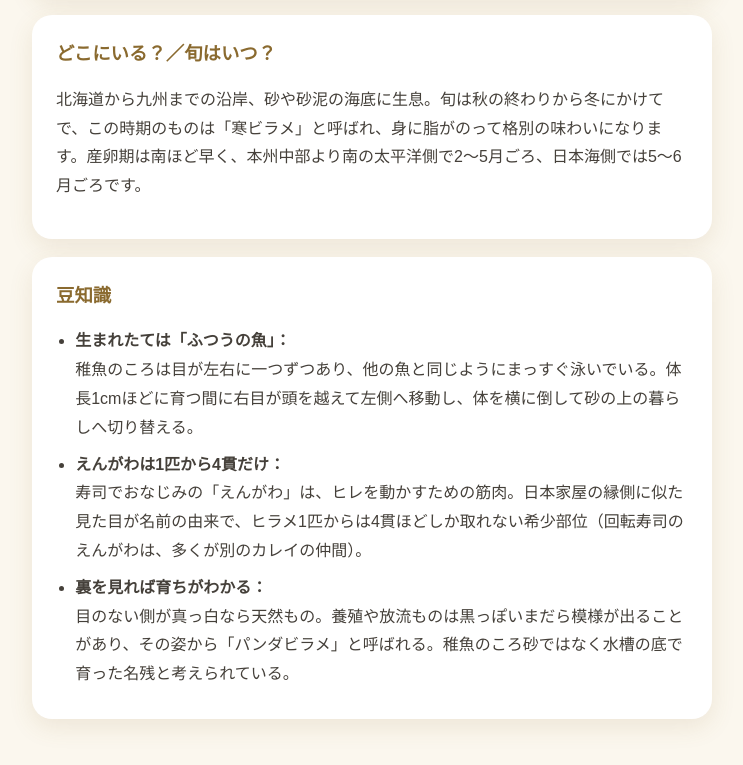
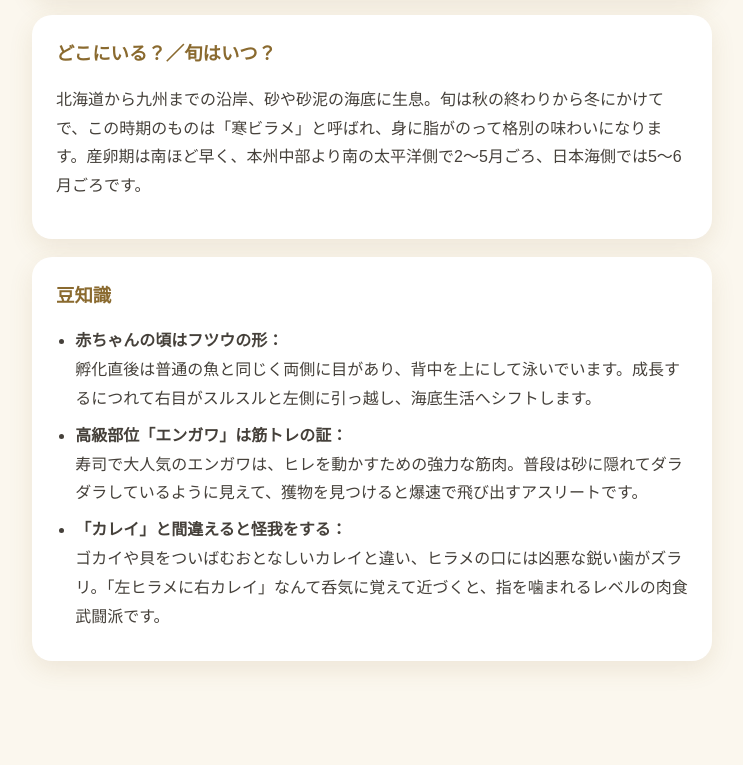
Before and after one commit to arlemcompany-lang/zauo-seabream, a plain HTML site: page 平目/index.html in a window 1280 px wide. Shown: the part 1552-2317 px from the top of the page, without its empty margins (268-1011 px from the left). After the commit the page ends 2291 px from the top, so only its background shows below. Drawn offline with Linux system fonts and the light colour scheme.

Commit message:
平目ページ: 豆知識3件をユーザー原稿に差し替え（8言語）
赤ちゃんの頃はフツウの形／エンガワは筋トレの証／カレイと間違えると怪我をする。
事実関係で2点だけ調整: 「地底生活」→「海底生活」、
「草食寄りのカレイ」→「ゴカイや貝をついばむおとなしいカレイ」。

Co-Authored-By: Claude Opus 5 <noreply@anthropic.com>
Claude-Session: https://claude.ai/code/session_013rR7XAXYpGtLQK3brMsrBX

```diff
--- a/平目/index.html
+++ b/平目/index.html
@@ -283,9 +283,9 @@
   <div class="card">
     <h2 data-i18n="trivia_h2">豆知識</h2>
     <ul class="trivia-list">
-      <li data-i18n-html="tr1"><strong>生まれたては「ふつうの魚」：</strong><br>稚魚のころは目が左右に一つずつあり、他の魚と同じようにまっすぐ泳いでいる。体長1cmほどに育つ間に右目が頭を越えて左側へ移動し、体を横に倒して砂の上の暮らしへ切り替える。</li>
-      <li data-i18n-html="tr2"><strong>えんがわは1匹から4貫だけ：</strong><br>寿司でおなじみの「えんがわ」は、ヒレを動かすための筋肉。日本家屋の縁側に似た見た目が名前の由来で、ヒラメ1匹からは4貫ほどしか取れない希少部位（回転寿司のえんがわは、多くが別のカレイの仲間）。</li>
-      <li data-i18n-html="tr3"><strong>裏を見れば育ちがわかる：</strong><br>目のない側が真っ白なら天然もの。養殖や放流ものは黒っぽいまだら模様が出ることがあり、その姿から「パンダビラメ」と呼ばれる。稚魚のころ砂ではなく水槽の底で育った名残と考えられている。</li>
+      <li data-i18n-html="tr1"><strong>赤ちゃんの頃はフツウの形：</strong><br>孵化直後は普通の魚と同じく両側に目があり、背中を上にして泳いでいます。成長するにつれて右目がスルスルと左側に引っ越し、海底生活へシフトします。</li>
+      <li data-i18n-html="tr2"><strong>高級部位「エンガワ」は筋トレの証：</strong><br>寿司で大人気のエンガワは、ヒレを動かすための強力な筋肉。普段は砂に隠れてダラダラしているように見えて、獲物を見つけると爆速で飛び出すアスリートです。</li>
+      <li data-i18n-html="tr3"><strong>「カレイ」と間違えると怪我をする：</strong><br>ゴカイや貝をついばむおとなしいカレイと違い、ヒラメの口には凶悪な鋭い歯がズラリ。「左ヒラメに右カレイ」なんて呑気に覚えて近づくと、指を噛まれるレベルの肉食武闘派です。</li>
     </ul>
   </div>
 </main>
@@ -313,9 +313,9 @@ var I18N = {
     where_h2: "どこにいる？／旬はいつ？",
     where_text: "北海道から九州までの沿岸、砂や砂泥の海底に生息。旬は秋の終わりから冬にかけてで、この時期のものは「寒ビラメ」と呼ばれ、身に脂がのって格別の味わいになります。産卵期は南ほど早く、本州中部より南の太平洋側で2〜5月ごろ、日本海側では5〜6月ごろです。",
     trivia_h2: "豆知識",
-    tr1: "<strong>生まれたては「ふつうの魚」：</strong><br>稚魚のころは目が左右に一つずつあり、他の魚と同じようにまっすぐ泳いでいる。体長1cmほどに育つ間に右目が頭を越えて左側へ移動し、体を横に倒して砂の上の暮らしへ切り替える。",
-    tr2: "<strong>えんがわは1匹から4貫だけ：</strong><br>寿司でおなじみの「えんがわ」は、ヒレを動かすための筋肉。日本家屋の縁側に似た見た目が名前の由来で、ヒラメ1匹からは4貫ほどしか取れない希少部位（回転寿司のえんがわは、多くが別のカレイの仲間）。",
-    tr3: "<strong>裏を見れば育ちがわかる：</strong><br>目のない側が真っ白なら天然もの。養殖や放流ものは黒っぽいまだら模様が出ることがあり、その姿から「パンダビラメ」と呼ばれる。稚魚のころ砂ではなく水槽の底で育った名残と考えられている。"
+    tr1: "<strong>赤ちゃんの頃はフツウの形：</strong><br>孵化直後は普通の魚と同じく両側に目があり、背中を上にして泳いでいます。成長するにつれて右目がスルスルと左側に引っ越し、海底生活へシフトします。",
+    tr2: "<strong>高級部位「エンガワ」は筋トレの証：</strong><br>寿司で大人気のエンガワは、ヒレを動かすための強力な筋肉。普段は砂に隠れてダラダラしているように見えて、獲物を見つけると爆速で飛び出すアスリートです。",
+    tr3: "<strong>「カレイ」と間違えると怪我をする：</strong><br>ゴカイや貝をついばむおとなしいカレイと違い、ヒラメの口には凶悪な鋭い歯がズラリ。「左ヒラメに右カレイ」なんて呑気に覚えて近づくと、指を噛まれるレベルの肉食武闘派です。"
   },
   "en": {
     title: "Flounder (Hirame) | ZAUO Meguro",
@@ -336,9 +336,9 @@ var I18N = {
     where_h2: "Where does it live? / When is it in season?",
     where_text: "It lives along the coasts of Japan from Hokkaido to Kyushu, on sandy and muddy seabeds. The season runs from late autumn through winter; fish caught in the cold months are called kan-birame and are at their fattest and finest. Spawning comes earlier the further south you go: around February to May on the Pacific side of central and southern Honshu, and around May to June on the Sea of Japan side.",
     trivia_h2: "Fun Facts",
-    tr1: "<strong>It is born as an ordinary fish:</strong><br>As a larva it has one eye on each side and swims upright like any other fish. By the time it grows to about 1 cm, the right eye travels over the head to the left side, and the fish tips onto its side to begin life on the sand.",
-    tr2: "<strong>Only four pieces of engawa per fish:</strong><br>Engawa, the prized cut in sushi, is the muscle that drives the fin. The name comes from the engawa veranda of a traditional Japanese house, which it resembles. A single flounder yields only about four pieces (the engawa at conveyor-belt sushi usually comes from other flatfish).",
-    tr3: "<strong>Turn it over and you can tell how it grew up:</strong><br>If the blind side is pure white, the fish is wild. Farmed and released fish often show dark blotches there, which earns them the nickname panda-birame. The marks are thought to be a trace of growing up on a tank floor instead of sand."
+    tr1: "<strong>As a baby it looks like an ordinary fish:</strong><br>Just after hatching it has an eye on each side and swims back-up like any other fish. As it grows, the right eye slides across to the left side and the fish moves into life on the seabed.",
+    tr2: "<strong>Engawa, the prized cut, is proof of its workouts:</strong><br>The engawa that sushi lovers queue for is the powerful muscle that drives the fin. It may look like it is lazing about buried in the sand, but the moment it spots prey it bursts out of hiding like an athlete.",
+    tr3: "<strong>Mistake it for a karei and you may get hurt:</strong><br>Unlike the mild-mannered karei, which picks at worms and shellfish, the hirame has a mouth lined with viciously sharp teeth. Remember only the old rhyme «hirame on the left, karei on the right» and reach in casually, and this meat-eating brawler will bite your finger."
   },
   "zh": {
     title: "比目鱼（Hirame）| ZAUO 目黑店",
@@ -359,9 +359,9 @@ var I18N = {
     where_h2: "栖息在哪里？／什么时候最当季？",
     where_text: "分布于北海道至九州的沿岸，栖息在沙质或泥沙质的海底。旬期为晚秋到冬季，寒冷时节捕获的被称为「寒比目鱼」，脂肪肥美、风味最佳。产卵期越往南越早：本州中部以南的太平洋一侧约为2〜5月，日本海一侧约为5〜6月。",
     trivia_h2: "小知识",
-    tr1: "<strong>刚出生时是「普通的鱼」：</strong><br>幼鱼时期两只眼睛左右各一只，像其他鱼一样直立游泳。长到约1厘米的过程中，右眼会越过头顶移到左侧，身体随之侧倒，开始在沙地上生活。",
-    tr2: "<strong>一条鱼只有四贯「缘侧」：</strong><br>寿司中人气很高的「えんがわ（缘侧）」，其实是驱动鱼鳍的肌肉。名字来自它形似日本房屋的外廊。一条比目鱼只能取出约四贯，十分珍贵（回转寿司的缘侧多半取自其他鲽科鱼）。",
-    tr3: "<strong>翻过来就知道它是怎么长大的：</strong><br>无眼的一面纯白的是天然鱼；养殖或放流的常会出现黑色斑块，因此被称为「熊猫比目鱼」。据说这是幼鱼时期不是在沙地、而是在水槽底部长大的痕迹。"
+    tr1: "<strong>小时候是「普通的鱼」：</strong><br>刚孵化时和其他鱼一样两侧各有一只眼睛，背朝上游泳。随着长大，右眼会慢慢「搬家」到左侧，转而开始海底的生活。",
+    tr2: "<strong>高级部位「缘侧」是健身的成果：</strong><br>寿司中大受欢迎的「缘侧」，是驱动鱼鳍的强力肌肉。平时看似埋在沙里懒洋洋，一旦发现猎物便像运动员一样爆发式冲出。",
+    tr3: "<strong>把它当成鲽鱼可是会受伤的：</strong><br>与啄食沙蚕和贝类、性情温和的鲽鱼不同，比目鱼口中长满凶狠的利齿。只记着「左比目右鲽」就大意靠近，可是会被这位肉食派狠狠咬到手指的。"
   },
   "ko": {
     title: "광어(히라메) | ZAUO 메구로점",
@@ -382,9 +382,9 @@ var I18N = {
     where_h2: "어디에 살까? / 제철은 언제?",
     where_text: "홋카이도부터 규슈까지의 연안, 모래나 뻘이 섞인 바닥에 삽니다. 제철은 늦가을부터 겨울까지로, 이 시기의 광어는 「간비라메(寒ビラメ)」라 불리며 기름이 올라 가장 맛있습니다. 산란기는 남쪽일수록 빨라서 혼슈 중부 이남의 태평양 쪽은 2〜5월경, 동해 쪽은 5〜6월경입니다.",
     trivia_h2: "토막 상식",
-    tr1: "<strong>태어났을 때는 「평범한 물고기」:</strong><br>치어 때는 눈이 좌우에 하나씩 있고 다른 물고기처럼 똑바로 헤엄칩니다. 몸길이 1cm 정도로 자라는 사이에 오른쪽 눈이 머리를 넘어 왼쪽으로 이동하고, 몸을 옆으로 눕혀 모래 위 생활로 바꿉니다.",
-    tr2: "<strong>엔가와는 한 마리에 4점뿐:</strong><br>초밥으로 인기 있는 「엔가와」는 지느러미를 움직이는 근육입니다. 일본 가옥의 툇마루(엔가와)를 닮아서 붙은 이름으로, 광어 한 마리에서 4점 정도밖에 나오지 않는 귀한 부위입니다(회전초밥의 엔가와는 대부분 다른 가자미류입니다).",
-    tr3: "<strong>뒤집어 보면 자란 환경을 알 수 있다:</strong><br>눈이 없는 쪽이 새하얗다면 자연산입니다. 양식이나 방류된 개체는 검은 얼룩이 생기는 경우가 있어 「판다 광어」라고 불립니다. 치어 시절 모래가 아닌 수조 바닥에서 자란 흔적으로 여겨집니다."
+    tr1: "<strong>어릴 때는 「평범한 물고기」:</strong><br>부화 직후에는 다른 물고기처럼 양쪽에 눈이 하나씩 있고 등을 위로 한 채 헤엄칩니다. 자라면서 오른쪽 눈이 스르르 왼쪽으로 이사하고, 바닥 생활로 옮겨 갑니다.",
+    tr2: "<strong>고급 부위 「엔가와」는 근력 운동의 증거:</strong><br>초밥에서 인기 높은 엔가와는 지느러미를 움직이는 강력한 근육입니다. 평소에는 모래에 숨어 느긋해 보이지만, 먹이를 발견하면 폭발적으로 튀어나가는 운동선수입니다.",
+    tr3: "<strong>가자미로 착각하면 다칩니다:</strong><br>갯지렁이나 조개를 쪼아 먹는 순한 가자미와 달리, 광어의 입에는 날카로운 이빨이 빼곡합니다. 「왼쪽 광어, 오른쪽 가자미」라는 말만 믿고 무심코 다가가면 손가락을 물릴 수 있는 육식 파이터입니다."
   },
   "es": {
     title: "Platija (Hirame) | ZAUO Meguro",
@@ -405,9 +405,9 @@ var I18N = {
     where_h2: "¿Dónde vive? / ¿Cuál es su temporada?",
     where_text: "Vive en las costas de Japón, desde Hokkaido hasta Kyushu, sobre fondos de arena y fango. Su temporada va del final del otoño al invierno: los ejemplares de los meses fríos se llaman kan-birame y son los más grasos y sabrosos. El desove se adelanta cuanto más al sur: de febrero a mayo en la vertiente del Pacífico del centro y sur de Honshu, y de mayo a junio en la vertiente del mar de Japón.",
     trivia_h2: "Curiosidades",
-    tr1: "<strong>Nace como un pez cualquiera:</strong><br>De larva tiene un ojo a cada lado y nada erguida como los demás peces. Antes de alcanzar 1 cm, el ojo derecho migra por encima de la cabeza hasta el lado izquierdo y el pez se tumba de costado para empezar su vida sobre la arena.",
-    tr2: "<strong>Solo cuatro piezas de engawa por pez:</strong><br>El engawa, el corte más apreciado en el sushi, es el músculo que mueve la aleta. Debe su nombre al engawa, la galería de las casas japonesas, a la que se parece. De una platija salen apenas cuatro piezas (el engawa del sushi de cinta suele venir de otros peces planos).",
-    tr3: "<strong>Dale la vuelta y sabrás cómo creció:</strong><br>Si la cara ciega es de un blanco puro, el pez es salvaje. Los de piscifactoría o repoblación suelen presentar manchas oscuras, por lo que se les apoda panda-birame. Se cree que son huella de haber crecido sobre el suelo de un tanque en lugar de sobre arena."
+    tr1: "<strong>De pequeña parece un pez cualquiera:</strong><br>Recién eclosionada tiene un ojo a cada lado y nada con el lomo hacia arriba, como los demás peces. A medida que crece, el ojo derecho se desliza hasta el lado izquierdo y el animal se muda a la vida sobre el fondo marino.",
+    tr2: "<strong>El engawa, la parte más cotizada, es fruto del entrenamiento:</strong><br>El engawa que tanto gusta en el sushi es el potente músculo que mueve la aleta. Parece que holgazanea enterrada en la arena, pero en cuanto ve una presa sale disparada como una atleta.",
+    tr3: "<strong>Confundirla con un karei puede costarte un mordisco:</strong><br>A diferencia del tranquilo karei, que picotea gusanos y moluscos, la boca del hirame está llena de dientes afiladísimos. Si te fías solo del dicho «hirame a la izquierda, karei a la derecha» y te acercas sin cuidado, este carnívoro peleón te morderá el dedo."
   },
   "it": {
     title: "Passera (Hirame) | ZAUO Meguro",
@@ -428,9 +428,9 @@ var I18N = {
     where_h2: "Dove vive? / Qual è la stagione?",
     where_text: "Vive lungo le coste del Giappone, dall'Hokkaido al Kyushu, su fondali di sabbia e fango. La stagione va dal tardo autunno all'inverno: gli esemplari dei mesi freddi si chiamano kan-birame e sono i più grassi e saporiti. La riproduzione è tanto più precoce quanto più si scende a sud: da febbraio a maggio sul versante pacifico dell'Honshu centro-meridionale, da maggio a giugno sul versante del Mar del Giappone.",
     trivia_h2: "Curiosità",
-    tr1: "<strong>Nasce come un pesce qualsiasi:</strong><br>Da larva ha un occhio per lato e nuota dritta come tutti gli altri pesci. Prima di raggiungere il centimetro, l'occhio destro migra scavalcando la testa fino al lato sinistro e il pesce si corica su un fianco per iniziare la vita sulla sabbia.",
-    tr2: "<strong>Solo quattro bocconi di engawa per pesce:</strong><br>L'engawa, il taglio più ricercato nel sushi, è il muscolo che muove la pinna. Il nome viene dall'engawa, la veranda delle case giapponesi, a cui somiglia. Da una passera si ricavano appena quattro pezzi (quello dei sushi a nastro viene quasi sempre da altri pesci piatti).",
-    tr3: "<strong>Girala e capirai come è cresciuta:</strong><br>Se il lato cieco è bianco candido, il pesce è selvatico. Gli esemplari d'allevamento o di ripopolamento mostrano spesso macchie scure, tanto da essere soprannominati panda-birame. Si pensa siano il segno di una crescita sul fondo di una vasca anziché sulla sabbia."
+    tr1: "<strong>Da piccola sembra un pesce qualsiasi:</strong><br>Appena schiusa ha un occhio per lato e nuota con il dorso in su, come tutti gli altri pesci. Crescendo, l'occhio destro scivola fino al lato sinistro e il pesce passa alla vita sul fondale.",
+    tr2: "<strong>L'engawa, la parte più pregiata, è frutto di allenamento:</strong><br>L'engawa tanto amato nel sushi è il muscolo potente che muove la pinna. Sembra oziare sepolta nella sabbia, ma appena avvista una preda schizza fuori come un'atleta.",
+    tr3: "<strong>Scambiarla per un karei può costare un morso:</strong><br>A differenza del mite karei, che spilucca vermi e molluschi, la bocca dell'hirame è irta di denti aguzzi. Se ci si fida solo del detto «hirame a sinistra, karei a destra» e ci si avvicina con leggerezza, questo carnivoro attaccabrighe morde il dito."
   },
   "vi": {
     title: "Cá bơn (Hirame) | ZAUO Meguro",
@@ -451,9 +451,9 @@ var I18N = {
     where_h2: "Sống ở đâu? / Mùa ngon nhất là khi nào?",
     where_text: "Cá sống dọc bờ biển Nhật Bản từ Hokkaido đến Kyushu, trên đáy cát hoặc cát bùn. Mùa ngon nhất là từ cuối thu sang đông; cá bắt vào mùa lạnh được gọi là kan-birame, béo và ngon nhất. Mùa sinh sản càng về phía nam càng sớm: khoảng tháng 2 đến tháng 5 ở phía Thái Bình Dương của miền trung và nam Honshu, khoảng tháng 5 đến tháng 6 ở phía biển Nhật Bản.",
     trivia_h2: "Có thể bạn chưa biết",
-    tr1: "<strong>Khi mới sinh ra nó là một con cá bình thường:</strong><br>Lúc còn là cá bột, mắt nằm mỗi bên một con và cá bơi thẳng như mọi loài khác. Đến khi dài khoảng 1 cm, mắt phải di chuyển vượt qua đỉnh đầu sang bên trái, cá nghiêng mình nằm xuống và bắt đầu cuộc sống trên cát.",
-    tr2: "<strong>Mỗi con chỉ có bốn miếng engawa:</strong><br>«Engawa» nổi tiếng trong sushi chính là phần cơ điều khiển vây cá. Tên gọi bắt nguồn từ hành lang engawa của nhà Nhật vì hình dáng giống nhau. Một con cá bơn chỉ cho khoảng bốn miếng nên rất quý (engawa ở sushi băng chuyền phần lớn lấy từ các loài cá dẹt khác).",
-    tr3: "<strong>Lật mặt dưới lên là biết cá lớn lên ở đâu:</strong><br>Nếu mặt không có mắt trắng tinh thì đó là cá tự nhiên. Cá nuôi hoặc cá thả thường có những mảng sẫm màu nên được gọi vui là «cá bơn gấu trúc». Người ta cho rằng đó là dấu vết của việc lớn lên trên đáy bể thay vì trên cát."
+    tr1: "<strong>Lúc còn nhỏ nó là một con cá bình thường:</strong><br>Vừa nở ra, cá có mắt ở cả hai bên và bơi ngửa lưng lên trên như mọi loài khác. Càng lớn, mắt phải càng «dọn nhà» sang bên trái, và cá chuyển hẳn sang cuộc sống dưới đáy biển.",
+    tr2: "<strong>Phần engawa cao cấp là thành quả của việc tập luyện:</strong><br>Engawa được ưa chuộng trong sushi chính là khối cơ mạnh mẽ điều khiển vây cá. Trông có vẻ lười biếng vùi mình trong cát, nhưng vừa thấy con mồi là nó lao ra nhanh như một vận động viên.",
+    tr3: "<strong>Nhầm nó với cá karei là có thể bị thương:</strong><br>Khác với karei hiền lành chỉ rỉa giun biển và ốc, miệng cá hirame đầy những chiếc răng sắc nhọn. Nếu chỉ nhớ câu «hirame bên trái, karei bên phải» rồi vô tư đưa tay lại gần, kẻ ăn thịt hiếu chiến này sẽ cắn ngón tay bạn."
   },
   "tl": {
     title: "Dapa (Hirame) | ZAUO Meguro",
@@ -474,9 +474,9 @@ var I18N = {
     where_h2: "Saan ito nakatira? / Kailan ang panahon nito?",
     where_text: "Matatagpuan ito sa baybayin ng Japan mula Hokkaido hanggang Kyushu, sa mabuhangin at maputik na sahig ng dagat. Ang panahon nito ay mula huling bahagi ng taglagas hanggang taglamig; ang nahuhuli sa malalamig na buwan ay tinatawag na kan-birame at ito ang pinakamataba at pinakamasarap. Mas maaga ang pangingitlog kung mas timog: mga Pebrero hanggang Mayo sa bahaging Pasipiko ng gitna at timog Honshu, at mga Mayo hanggang Hunyo sa bahaging Dagat ng Japan.",
     trivia_h2: "Alam mo ba?",
-    tr1: "<strong>Isinisilang itong pangkaraniwang isda:</strong><br>Noong maliit pa, may isang mata ito sa bawat gilid at lumalangoy nang patayo tulad ng ibang isda. Bago pa umabot sa mga 1 cm, ang kanang mata ay tumatawid sa ibabaw ng ulo papuntang kaliwa, at humihiga ito sa tagiliran para simulan ang buhay sa buhangin.",
-    tr2: "<strong>Apat na piraso lang ng engawa kada isda:</strong><br>Ang engawa, ang paboritong bahagi sa sushi, ay ang kalamnang gumagalaw sa palikpik. Galing ang pangalan sa engawa, ang beranda ng bahay-Hapon na kahawig nito. Mga apat na piraso lang ang nakukuha sa isang dapa (ang engawa sa conveyor-belt sushi ay kadalasang galing sa ibang patag na isda).",
-    tr3: "<strong>Baliktarin mo at malalaman mo kung paano ito lumaki:</strong><br>Kung purong puti ang bahaging walang mata, ligaw na isda ito. Ang mga inalagaan o pinakawalan ay madalas may maiitim na batik, kaya tinatawag silang panda-birame. Sinasabing bakas ito ng paglaki sa sahig ng tangke sa halip na sa buhangin."
+    tr1: "<strong>Noong sanggol pa, mukha itong pangkaraniwang isda:</strong><br>Kagagaling pa lang sa itlog, may mata ito sa magkabilang gilid at lumalangoy nang nakataas ang likod tulad ng ibang isda. Habang lumalaki, dahan-dahang lumilipat ang kanang mata sa kaliwang bahagi, at lumilipat ito sa buhay sa sahig ng dagat.",
+    tr2: "<strong>Ang mamahaling engawa ay bunga ng ehersisyo:</strong><br>Ang engawa na paborito sa sushi ay ang malakas na kalamnang gumagalaw sa palikpik. Mukha itong tamad na nakabaon sa buhangin, pero pagkakita ng biktima ay bigla itong sumusulpot na parang atleta.",
+    tr3: "<strong>Delikado kung mapagkamalan mo itong karei:</strong><br>Hindi tulad ng maamong karei na tumutuka lang ng bulate at kabibe, puno ng matatalas na ngipin ang bibig ng hirame. Kung ang tanging tatandaan mo ay ang kasabihang «hirame sa kaliwa, karei sa kanan» at basta ka na lang lalapit, kakagatin ng mandirigmang mangangain ng laman na ito ang daliri mo."
   }
 };
 
```
Also changed, not shown: 1 other file.
